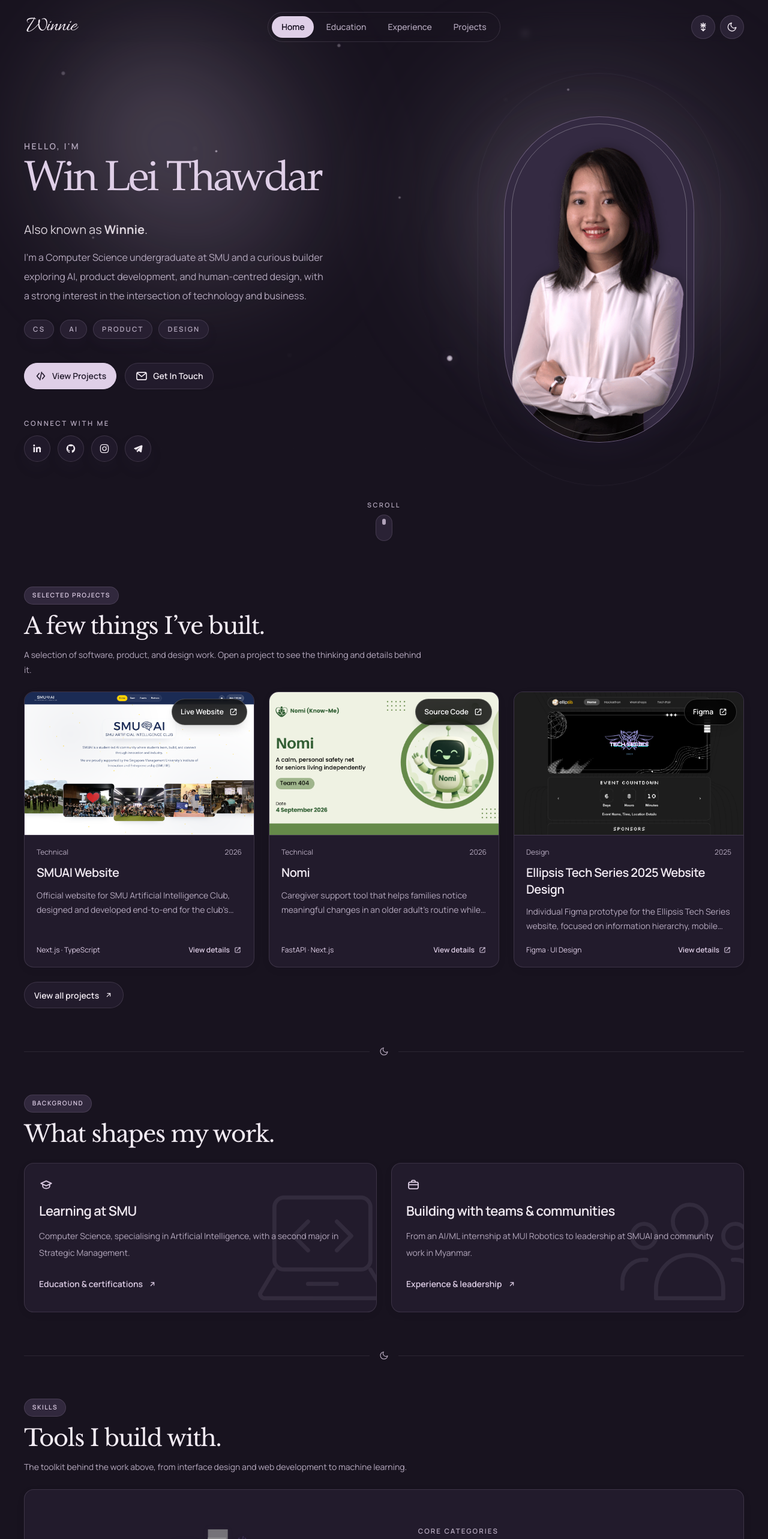
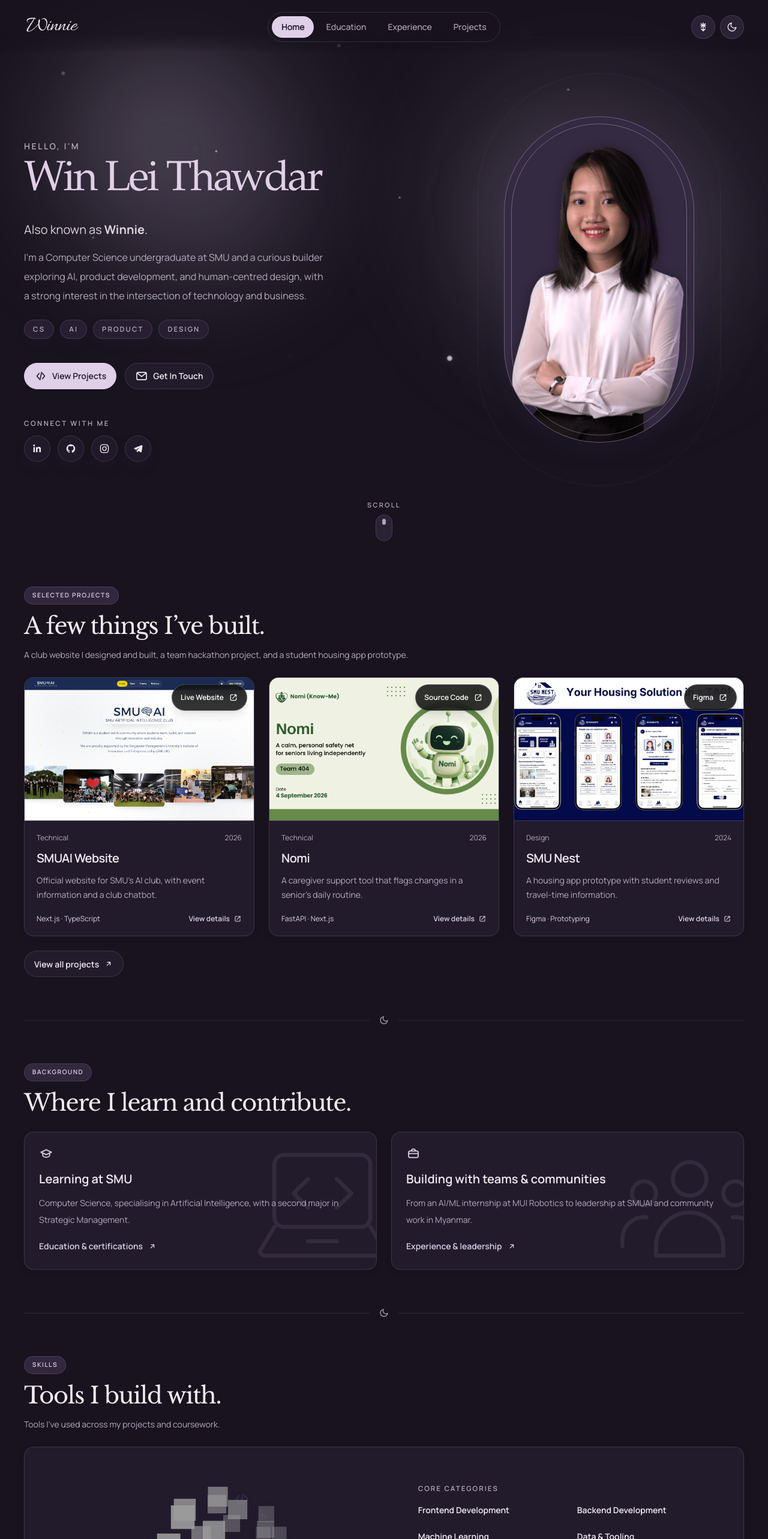
Before and after one commit to winleithawdar/portfolio-website, a Next.js app: page / in a window 1280 px wide. Shown: the top 2566 px of the page at 60% size. Built offline with nearby package versions, Linux system fonts and the light colour scheme.

Commit message:
feat: update project descriptions

```diff
--- a/src/app/education/page.tsx
+++ b/src/app/education/page.tsx
@@ -409,7 +409,7 @@ export default function EducationPage() {
         <PageIntro
           label="Education"
           title="Academic Background"
-          description="The studies, experiences, and continued learning that shape how I think and build."
+          description="I study Computer Science at SMU, specialising in Artificial Intelligence, with a second major in Strategic Management."
           titleId="education-title"
         />
       </ScrollReveal>
@@ -463,7 +463,7 @@ export default function EducationPage() {
           className="min-w-0"
         >
         <div className="space-y-6">
-          <SectionHeading id="education-certifications-title" title="Certifications" description="Courses and credentials that complement my academic foundation." />
+          <SectionHeading id="education-certifications-title" title="Certifications" description="Courses I’ve completed alongside my studies." />
 
           <div className="grid auto-rows-fr grid-cols-2 gap-3 md:gap-5 xl:grid-cols-3">
             {certificationItems.map((item) => (
--- a/src/app/experience/page.tsx
+++ b/src/app/experience/page.tsx
@@ -368,8 +368,8 @@ export default function ExperiencePage() {
       <ScrollReveal y={20}>
         <PageIntro
           label="Experience"
-          title="Work & Leadership Journey"
-          description="The teams I’ve contributed to, the communities I’ve supported, and what I’ve learned along the way."
+          title="Work, Leadership & Community"
+          description="My internships, student-club roles, and volunteering, with the work I contributed in each role."
           titleId="experience-title"
         />
       </ScrollReveal>
--- a/src/app/globals.css
+++ b/src/app/globals.css
@@ -420,3 +420,16 @@ button {
   .mobile-tab-link[aria-current="page"] .mobile-tab-icon,
   .mobile-tab-link:active .mobile-tab-icon { transform: none; }
 }
+
+/* Fade only the header backdrop; foreground controls remain crisp. */
+.site-header::before {
+  content: "";
+  position: absolute;
+  inset: 0 0 -1rem;
+  pointer-events: none;
+  background: color-mix(in srgb, var(--background) 72%, transparent);
+  -webkit-backdrop-filter: blur(6px);
+  backdrop-filter: blur(6px);
+  -webkit-mask-image: linear-gradient(to bottom, black 0%, black 65%, transparent 100%);
+  mask-image: linear-gradient(to bottom, black 0%, black 65%, transparent 100%);
+}
--- a/src/app/page.tsx
+++ b/src/app/page.tsx
@@ -263,7 +263,7 @@ export default function HomePage() {
 
       <section id="home-projects" aria-labelledby="home-projects-title" className="home-section">
         <ScrollReveal>
-          <SectionHeading id="home-projects-title" label="Selected projects" title="A few things I’ve built." description="A selection of software, product, and design work. Open a project to see the thinking and details behind it." />
+          <SectionHeading id="home-projects-title" label="Selected projects" title="A few things I’ve built." description="A club website I designed and built, a team hackathon project, and a student housing app prototype." />
           <FeaturedProjects />
           <Link href="/projects" className="focus-ring action-link mt-6">View all projects <ArrowUpRightIcon className="h-4 w-4" /></Link>
         </ScrollReveal>
@@ -273,20 +273,20 @@ export default function HomePage() {
 
       <section aria-labelledby="home-background-title" className="home-section">
         <ScrollReveal>
-          <SectionHeading id="home-background-title" label="Background" title="What shapes my work." />
-          <div className="grid gap-6 md:grid-cols-2">
+          <SectionHeading id="home-background-title" label="Background" title="Where I learn and contribute." />
+          <div className="grid grid-cols-2 gap-3 md:gap-6">
             {homeBackground.map(({ href, title, icon: Icon, watermark: Watermark, description, link }) => (
-              <article key={href} className="portfolio-card gallery-card relative isolate overflow-hidden p-5 md:p-6">
+              <article key={href} className="portfolio-card gallery-card relative isolate min-w-0 overflow-hidden p-3 md:p-6">
                 <Watermark
                   aria-hidden="true"
                   focusable="false"
-                  style={{ position: "absolute", right: 0, bottom: 0, transform: "translate(15%, 10%)", width: "clamp(10rem, 45%, 16rem)", height: "auto", color: "var(--accent-strong)", opacity: 0.09, pointerEvents: "none", zIndex: 0 }}
+                  style={{ position: "absolute", right: 0, bottom: 0, transform: "translate(15%, 10%)", width: "clamp(6rem, 65%, 16rem)", height: "auto", color: "var(--accent-strong)", opacity: 0.09, pointerEvents: "none", zIndex: 0 }}
                 />
-                <div className="relative z-10">
+                <div className="relative z-10 flex h-full min-w-0 flex-col">
                 <Icon className="h-6 w-6 text-[color:var(--accent-strong)]" />
-                <h3 className="card-title mt-4">{title}</h3>
-                <p className="mt-3 text-sm leading-7 text-[color:var(--muted)]">{description}</p>
-                <Link href={href} className="focus-ring mt-4 inline-flex min-h-11 items-center gap-2 rounded-sm text-sm font-semibold text-[color:var(--accent-strong)]">{link}<ArrowUpRightIcon className="h-4 w-4" /></Link>
+                <h3 className="mt-3 text-sm font-semibold leading-snug text-[color:var(--foreground)] md:mt-4 md:text-xl">{title}</h3>
+                <p className="mt-2 text-xs leading-5 md:mt-3 md:text-sm md:leading-7 text-[color:var(--muted)]">{description}</p>
+                <Link href={href} className="focus-ring mt-auto inline-flex min-h-11 items-center gap-1.5 rounded-sm pt-3 text-xs md:gap-2 md:pt-4 md:text-sm font-semibold text-[color:var(--accent-strong)]">{link}<ArrowUpRightIcon className="h-4 w-4 shrink-0" /></Link>
                 </div>
               </article>
             ))}
@@ -302,7 +302,7 @@ export default function HomePage() {
         className="home-section"
       >
         <ScrollReveal className="space-y-5 md:space-y-6">
-          <SectionHeading id="home-skills-title" label="Skills" title="Tools I build with." description="The toolkit behind the work above, from interface design and web development to machine learning." />
+          <SectionHeading id="home-skills-title" label="Skills" title="Tools I build with." description="Tools I’ve used across my projects and coursework." />
 
           <ScrollReveal
             className="home-feature-block overflow-hidden rounded-[2rem] px-5 py-5 md:px-7 md:py-5.5"
@@ -360,7 +360,7 @@ export default function HomePage() {
         className="home-section"
       >
         <ScrollReveal className="space-y-5 md:space-y-6">
-          <SectionHeading id="home-story-title" label="Outside the resume" title="A little life outside the resume." />
+          <SectionHeading id="home-story-title" label="Outside the resume" title="Campus, community, and off-screen days." />
 
           <ScrollReveal delayMs={90} y={22}>
             <JourneyAlbums albums={homeJourneyAlbums} />
@@ -372,7 +372,7 @@ export default function HomePage() {
 
       <section aria-labelledby="home-contact-title" className="home-section">
         <ScrollReveal className="flex flex-col gap-5 md:flex-row md:items-center md:justify-between">
-          <div><h2 id="home-contact-title" className="section-title">Let’s connect.</h2><p className="mt-3 text-sm leading-7 text-[color:var(--muted)]">Have a project, an opportunity, or something you’d like to talk about?</p></div>
+          <div><h2 id="home-contact-title" className="section-title">Let’s connect.</h2><p className="mt-3 text-sm leading-7 text-[color:var(--muted)]">Want to ask about a project or work together? Send me an email.</p></div>
           <a href={`mailto:${heroEmail}`} className="focus-ring action-link w-fit">Get in touch <ArrowUpRightIcon className="h-4 w-4" /></a>
         </ScrollReveal>
       </section>
--- a/src/app/projects/page.tsx
+++ b/src/app/projects/page.tsx
@@ -9,8 +9,8 @@ export default function ProjectsPage() {
       <ScrollReveal y={20}>
         <PageIntro
           label="Projects"
-          title="Ideas Brought to Life"
-          description="A visual collection of projects shaped through design, development, experimentation, and collaboration."
+          title="What I’ve Been Working On"
+          description="Club websites, hackathon builds, coursework, and Figma prototypes. Some are individual projects; others were built with a team."
           titleId="projects-title"
         />
       </ScrollReveal>
--- a/src/components/project-gallery.tsx
+++ b/src/components/project-gallery.tsx
@@ -15,6 +15,7 @@ type ProjectItem = {
   year: string;
   format: string;
   domain: string;
+  summary: string;
   description: string;
   highlightLabel?: string;
   highlights: string[];
@@ -29,15 +30,17 @@ type ProjectItem = {
 const projectItems: ProjectItem[] = [
   {
     title: "SMUAI Website",
+    summary: "Official website for SMU’s AI club, with event information and a club chatbot.",
     year: "2026",
     format: "SMU CCA Development Project",
     domain: "Tech",
     description:
-      "Official website for SMU Artificial Intelligence Club, designed and developed end-to-end for the club’s public presence and information needs.",
+      "The official website for SMU Artificial Intelligence Club, with information about membership, events, and club activities, plus a chatbot for answering visitors’ questions.",
+    highlightLabel: "My contribution",
     highlights: [
-      "Independently designed and developed the official SMUAI website using Next.js, TypeScript, and Tailwind CSS, covering information architecture, UI/UX, and responsive development.",
-      "Integrated an AI-powered chatbot using an LLM API to answer questions about membership, events, and club activities.",
-      "Deployed and maintained the production website through GitHub and Vercel at smuai.org.",
+      "Rebuilt the entire site from scratch, designing the UI and implementing the responsive website with Next.js, TypeScript, and Tailwind CSS.",
+      "Integrated an LLM-powered chatbot to answer questions about membership, events, and club activities.",
+      "Deployed the website on Vercel through GitHub at smuai.org.",
     ],
     technologies: [
       "Next.js",
@@ -60,11 +63,12 @@ const projectItems: ProjectItem[] = [
   },
   {
     title: "OpenEval",
+    summary: "A one-day team build for the OpenAI Codex Hackathon in Singapore.",
     year: "2026",
     format: "OpenAI Codex Hackathon - Singapore",
     domain: "Tech",
     description:
-      "Hackathon project built for the OpenAI Codex Hackathon - Singapore in February 2026, developed and shipped in a fast-paced build setting.",
+      "A team project built in one day at the OpenAI Codex Hackathon in Singapore, February 2026.",
     highlights: [
       "Built as part of the OpenAI Codex Hackathon - Singapore.",
       "Developed and shipped within a fast-paced one-day hackathon workflow.",
@@ -85,6 +89,7 @@ const projectItems: ProjectItem[] = [
   },
   {
     title: "Nomi",
+    summary: "A caregiver support tool that flags changes in a senior’s daily routine.",
     year: "2026",
     format: "Ellipsis Tech Series Hackathon 2026",
     domain: "Tech",
@@ -112,11 +117,12 @@ const projectItems: ProjectItem[] = [
   },
   {
     title: "Resource-Constrained Scheduling Solver",
+    summary: "A solver for scheduling tasks with limited resources.",
     year: "2026",
     format: "Team Project",
     domain: "Tech",
     description:
-      "Python-based solver project for resource-constrained project scheduling, combining heuristic search, exact optimization, and comparative evaluation workflows.",
+      "A Python scheduling solver that compares heuristic search with exact branch-and-bound solutions under resource constraints.",
     highlights: [
       "Built a heuristic RCPSP solver for scheduling under resource constraints across benchmark instances.",
       "Extended the project with an exact branch-and-bound solver to support optimality checks and solver comparison.",
@@ -148,6 +154,7 @@ const projectItems: ProjectItem[] = [
   },
   {
     title: "Pawsitive",
+    summary: "A pet healthcare mobile app for managing pet care.",
     year: "2026",
     format: "Team Project",
     domain: "Tech",
@@ -180,6 +187,7 @@ const projectItems: ProjectItem[] = [
   },
   {
     title: "TariffEase",
+    summary: "A trade-data application with secure accounts and private user records.",
     year: "2025",
     format: "Team Project",
     domain: "Tech",
@@ -217,6 +225,7 @@ const projectItems: ProjectItem[] = [
   },
   {
     title: "AutoGreen.sg",
+    summary: "A shopping platform and browser extension for greener checkout choices.",
     year: "2025",
     format: "Team Project",
     domain: "Tech",
@@ -254,6 +263,7 @@ const projectItems: ProjectItem[] = [
   },
   {
     title: "RentLah!",
+    summary: "A student housing platform with verified listings, maps, and live chat.",
     year: "2025",
     format: "Team Project",
     domain: "Tech",
@@ -290,14 +300,15 @@ const projectItems: ProjectItem[] = [
   },
   {
     title: "Ellipsis Tech Series 2025 Website Design",
+    summary: "An event website prototype for discovering Ellipsis Tech Series activities.",
     year: "2025",
     format: "Personal Project",
     domain: "Creative",
     description:
-      "Individual Figma prototype for the Ellipsis Tech Series website, focused on information hierarchy, mobile flows, and interaction details.",
+      "I prototyped the Ellipsis Tech Series website in Figma, organising event information and designing the mobile navigation.",
     highlights: [
-      "Explored a modular event website system with clearer navigation and event discovery.",
-      "Focused on mobile responsiveness, hierarchy, and interaction flow inside the prototype.",
+      "I organised the event pages and navigation in a modular website prototype.",
+      "I worked through the mobile layouts and interactions in Figma.",
     ],
     technologies: ["Figma", "UI Design", "Prototyping", "Design Systems"],
     links: [
@@ -312,11 +323,12 @@ const projectItems: ProjectItem[] = [
   },
   {
     title: "AfterClass UI Competition",
+    summary: "A Figma interface prototype for the AfterClass UI competition.",
     year: "2025",
     format: "Team Project",
     domain: "Creative",
     description:
-      "Module submission emphasizing clean layout systems and user-centric flows across screens and states.",
+      "A team Figma submission for the AfterClass UI competition, covering screen layouts, components, and interaction states.",
     highlights: [
       "Designed around consistency across screens, states, and interaction patterns.",
       "Focused on clarity, flow, and structured component thinking within the competition deliverable.",
@@ -336,6 +348,7 @@ const projectItems: ProjectItem[] = [
   },
   {
     title: "Graphic Design Portfolio",
+    summary: "A collection of branding, social graphics, event materials, and artwork.",
     year: "2024",
     format: "Personal Project",
     domain: "Creative",
@@ -364,6 +377,7 @@ const projectItems: ProjectItem[] = [
   },
   {
     title: "Parade Card Game",
+    summary: "A digital card game with multiplayer and human-versus-AI modes.",
     year: "2025",
     format: "Team Project",
     domain: "Tech",
@@ -392,6 +406,7 @@ const projectItems: ProjectItem[] = [
   },
   {
     title: "SMU Nest",
+    summary: "A housing app prototype with student reviews and travel-time information.",
     year: "2024",
     format: "Team Project",
     domain: "Creative",
@@ -424,6 +439,7 @@ const projectItems: ProjectItem[] = [
   },
   {
     title: "Portfolio Website V1",
+    summary: "The earlier version of my personal portfolio website.",
     year: "2025",
     format: "Personal Project",
     domain: "Tech",
@@ -753,7 +769,7 @@ function ProjectCard({ project, onOpen }: { project: ProjectItem; onOpen: () =>
             <span>{project.domain === "Tech" ? "Technical" : "Design"}</span><span>{project.year}</span>
           </span>
           <span className="mt-2 break-words text-sm font-semibold leading-snug tracking-tight text-[color:var(--foreground)] md:mt-3 md:text-xl">{project.title}</span>
-          <span className="mt-2 line-clamp-2 text-xs leading-5 md:mt-3 md:text-sm md:leading-6 text-[color:var(--muted)]">{project.description}</span>
+          <span className="mt-2 text-xs leading-5 md:mt-3 md:text-sm md:leading-6 text-[color:var(--muted)]">{project.summary}</span>
           <span className="mt-auto flex items-center justify-between gap-2 pt-3 text-xs md:gap-3 md:pt-5 text-[color:var(--accent-strong)]">
             <span className="hidden min-w-0 truncate md:block">{project.technologies.slice(0, 2).join(" · ")}</span>
             <span className="inline-flex shrink-0 items-center gap-1.5 font-semibold">View details <ArrowUpRightIcon className="h-3.5 w-3.5" /></span>
@@ -950,7 +966,7 @@ export function ProjectCategoryTabs() {
 
 export function FeaturedProjects() {
   const [selectedProject, setSelectedProject] = useState<ProjectItem | null>(null);
-  const featuredTitles = ["SMUAI Website", "Nomi", "Ellipsis Tech Series 2025 Website Design"];
+  const featuredTitles = ["SMUAI Website", "Nomi", "SMU Nest"];
   const projects = featuredTitles.flatMap((title) => {
     const project = projectItems.find((item) => item.title === title);
     return project ? [project] : [];
--- a/src/components/site-header.tsx
+++ b/src/components/site-header.tsx
@@ -99,8 +99,8 @@ export function SiteHeader() {
   }, [pathname]);
 
   return (
-    <header className="sticky top-0 z-40 pt-3 md:pt-4 lg:pt-5">
-      <div className="page-shell backdrop-blur-[6px]">
+    <header className="site-header sticky top-0 z-40 pt-3 md:pt-4 lg:pt-5">
+      <div className="page-shell relative">
         <div className="flex items-center justify-between gap-3 md:hidden">
           <Link
             href="/"
```
